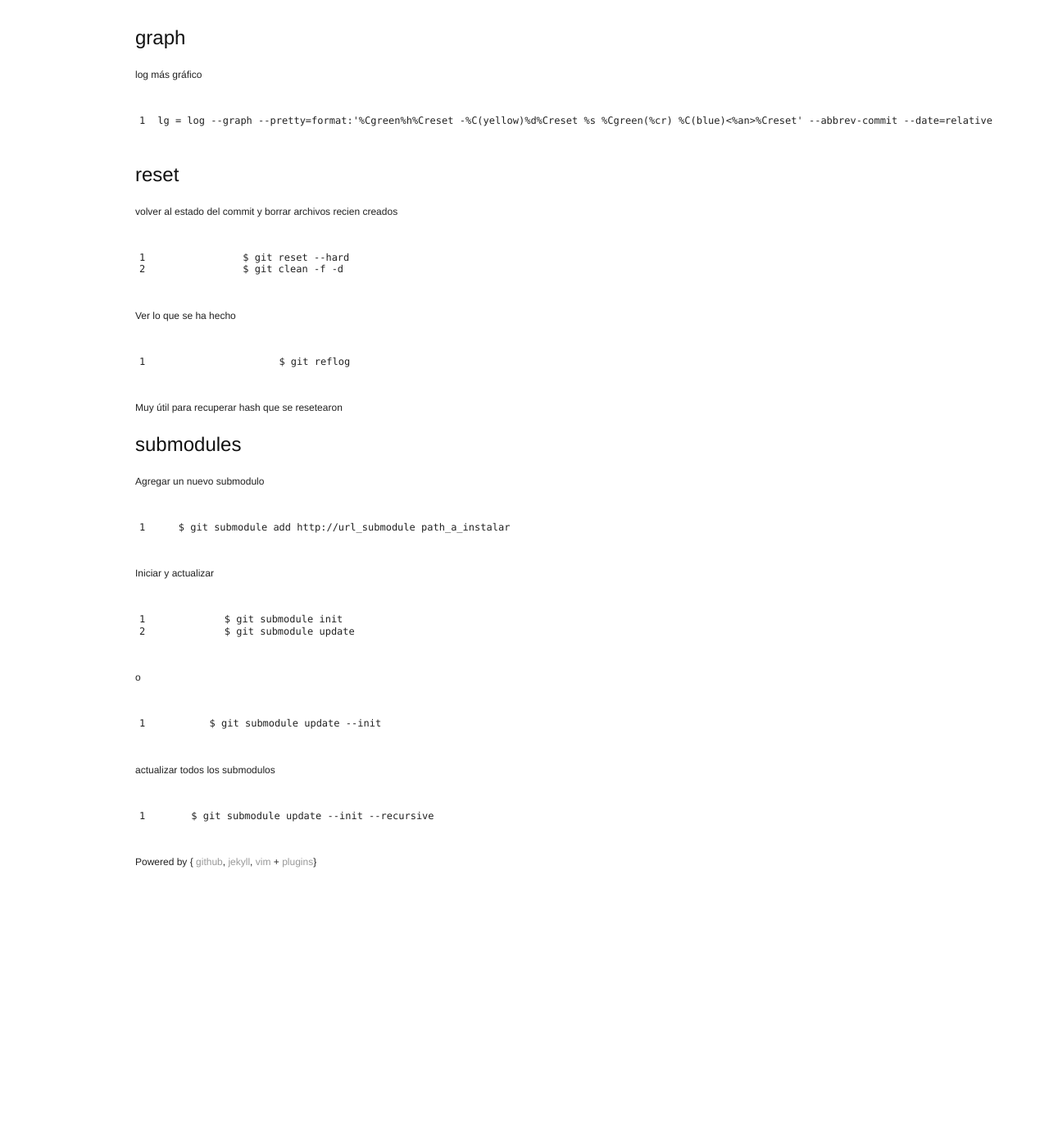
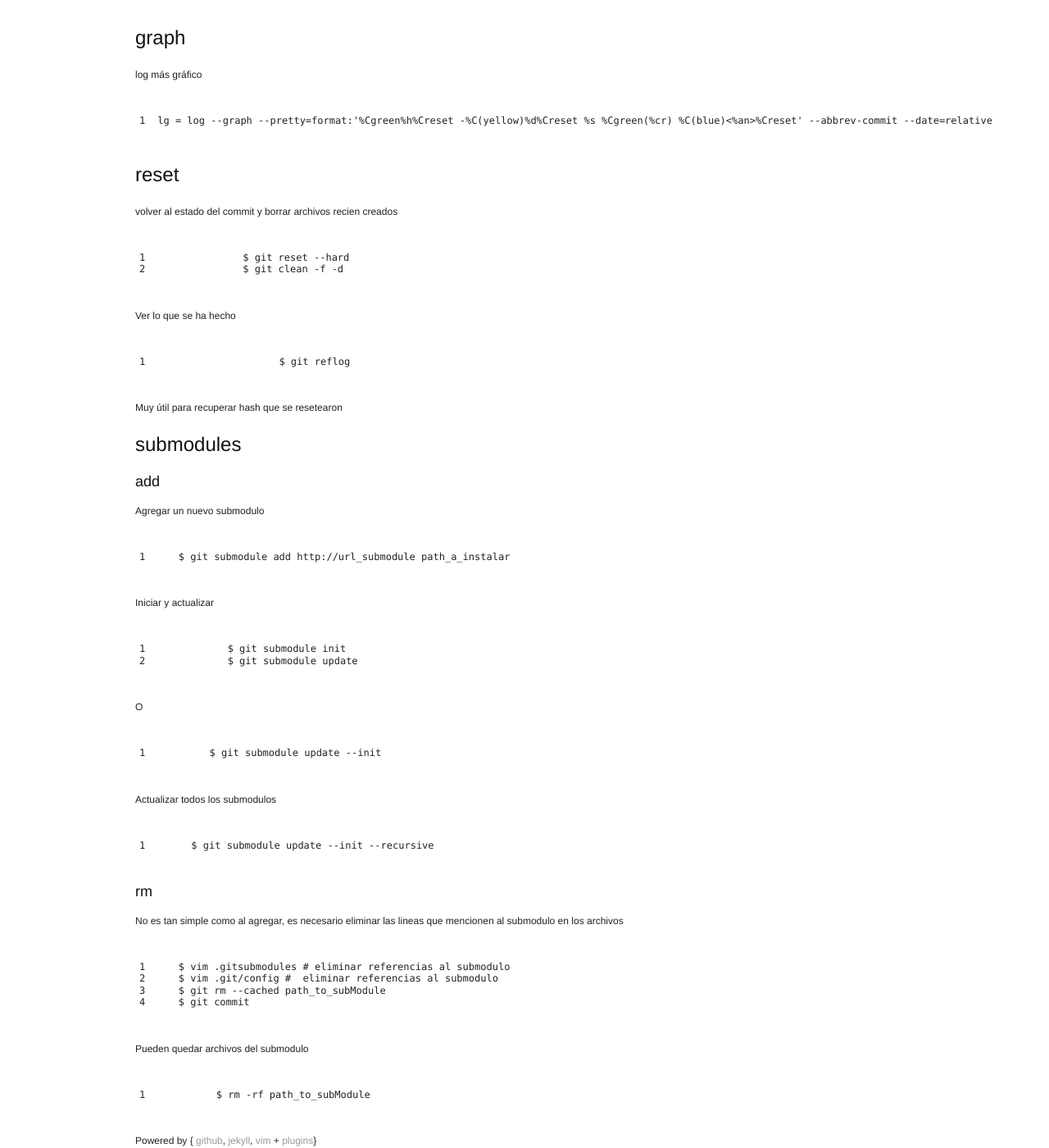
Before and after one commit to juanpabloaj/juanpabloaj.github.com, a Jekyll site: the page built from wiki/git.md, in a window 1280 px wide and 1400 px high, scrolled down 4263 px. Shown: the whole window at 82% size. Built offline with Jekyll 4.4.1, drawn with Linux system fonts in a browser that asks for light colours; Markdown is read by kramdown in place of the engine named in the settings; before the commit the page ends 5323 px from its top, so only the background shows below that.

Commit message:
wiki:git: remove submodule

```diff
--- a/_includes/gitDiffStat.markdown
+++ b/_includes/gitDiffStat.markdown
@@ -1 +1 @@
- wiki/vim/vimScript.md          |   64 ++++++++++++++++++++++++++++++++++++++-
+ wiki/git.md                    |   26 ++++++++++++++++++--------
--- a/wiki/git.md
+++ b/wiki/git.md
@@ -198,7 +198,7 @@ Ver lo que se ha hecho
 Muy útil para recuperar hash que se resetearon
 
 ## submodules
-
+###add
 Agregar un nuevo submodulo
 
 	$ git submodule add http://url_submodule path_a_instalar
@@ -208,10 +208,22 @@ Iniciar y actualizar
 	$ git submodule init
 	$ git submodule update
 
-o
+O
 
 	$ git submodule update --init
 
-actualizar todos los submodulos
+Actualizar todos los submodulos
 
 	$ git submodule update --init --recursive
+
+###rm
+No es tan simple como al agregar, es necesario eliminar las lineas que mencionen al submodulo en los archivos
+
+	$ vim .gitsubmodules # eliminar referencias al submodulo
+	$ vim .git/config #  eliminar referencias al submodulo
+	$ git rm --cached path_to_subModule
+	$ git commit
+
+Pueden quedar archivos del submodulo
+
+	$ rm -rf path_to_subModule
```
